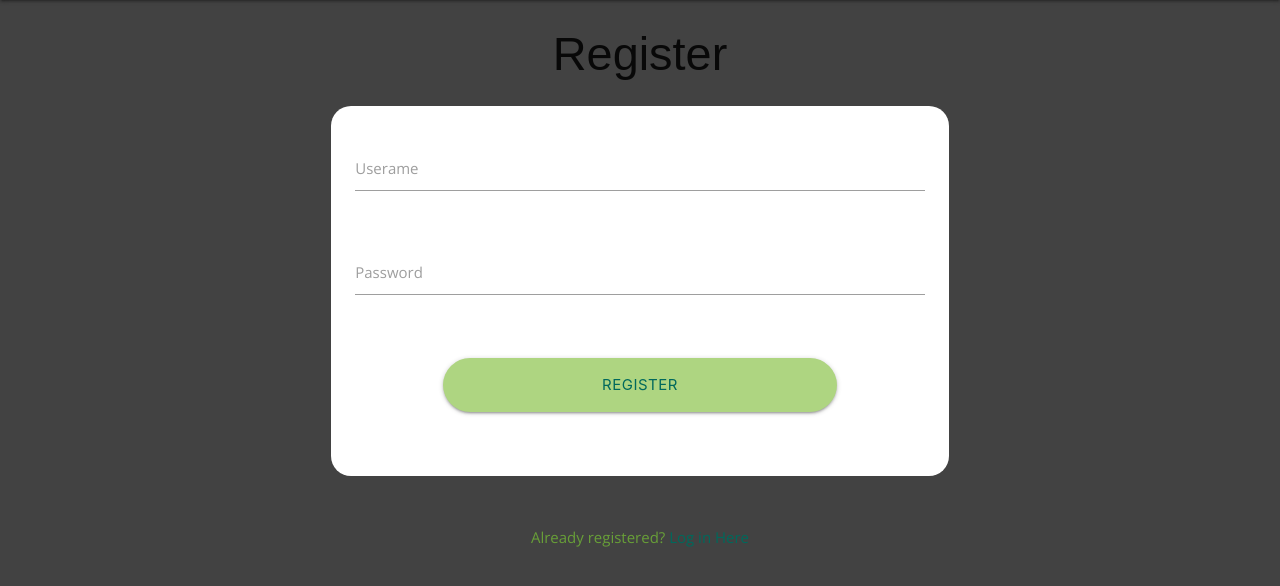
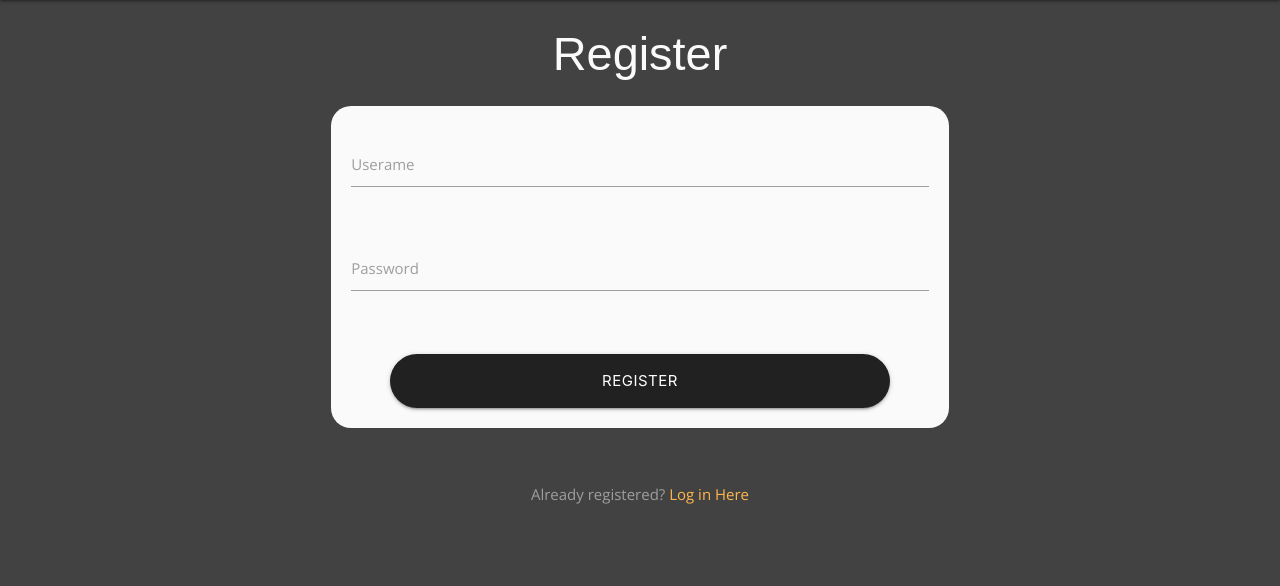
Before and after one commit to lrchnnng/jot-journal, a Flask app: page /register in a window 1280 px wide. Shown: the part 64-650 px from the top of the page. Run offline with Flask 3, Linux system fonts and the light colour scheme; some libraries are stand-ins or nearby versions; some web fonts are replaced.

Commit message:
added styling to register and index page

```diff
--- a/static/css/style.css
+++ b/static/css/style.css
@@ -42,15 +42,16 @@ h3 {
 }
 
 /* Register Page Styling */
+.register-card {
+    box-shadow: none;
+    background: #fafafa;
+    border-radius: 20px;
+    padding: 20px 20px 0 20px;
+}
 
 
 /* General Button Styling */
 .btn-large {
     border-radius: 40px;
-    margin: 20px 0;
+    margin: 20px 10px;
 }
-
-.register-card {
-    box-shadow: none;
-    border-radius: 20px;
-}
--- a/templates/index.html
+++ b/templates/index.html
@@ -10,8 +10,8 @@
     {% if session.user %}
     <a href="{{ 'create_entry' }}" type="button" class="white-text btn-large grey darken-4">Create Entry</a>
     {% else %}
-    <a href="{{ 'register' }}" type="button" class="white-text btn-large purple lighten-3">Register</a>
-    <a href="{{ 'login' }}" type="button" class="white-text btn-large btn-2">Log In</a>
+    <a href="{{ 'register' }}" type="button" class="white-text btn-large grey darken-4">Register</a>
+    <a href="{{ 'login' }}" type="button" class="white-text btn-large grey darken-1">Log In</a>
   </div>
   {% endif %}
 
--- a/templates/register.html
+++ b/templates/register.html
@@ -2,13 +2,13 @@
 
 {% block content %}
 
-<h3 class="center">Register</h3>
+<h3 class="center grey-text text-lighten-5">Register</h3>
 <div class="row">
-    <form class="col s12 m10 offset-m1 l6 offset-l3" method="POST" action="{{ url_for('register') }}">
+    <form class="col s12 l6 offset-l3 grey-text text-lighten-5" method="POST" action="{{ url_for('register') }}">
         <div class="card-panel register-card">
             <!-- Username input -->
             <div class="row">
-                <div class="input-field col s12">
+                <div class="input-field col s12 grey-text">
                     <input id="username" name="username" type="text" minlength="5"
                     maxlength="15" pattern="^[a-zA-Z0-9]{5,15}$" class="validate" required>
                     <label for="username">Userame</label>
@@ -16,7 +16,7 @@
             </div>
             <!-- Password input -->
             <div class="row">
-                <div class="input-field col s12 light-green-text text-darken-3">
+                <div class="input-field col s12 grey-text">
                     <input id="password" name="password" type="password" minlength="5"
                     maxlength="15" pattern="^[a-zA-Z0-9]{5,15}$" class="validate" required>
                     <label for="password">Password</label>
@@ -24,7 +24,7 @@
             </div>
             <!--- Register -->
             <div class="row ">
-                <button type="submit" class="col s8 offset-s2 btn-large light-green lighten-2 teal-text text-darken-3">
+                <button type="submit" class="col s10 offset-s1 btn-large grey darken-4">
                     Register
                 </button>
             </div>
@@ -35,9 +35,9 @@
 <!-- Link to log in -->
 <div class="row">
     <div class="col s12">
-        <p class="center-align light-green-text text-darken-2">
+        <p class="center-align grey-text">
             Already registered?
-            <a href="{{ url_for('login') }}" class="teal-text text-darken-3">Log in Here</a>
+            <a href="{{ url_for('login') }}" class="orange-text text-lighten-2">Log in Here</a>
         </p>
     </div>
 </div>
```
